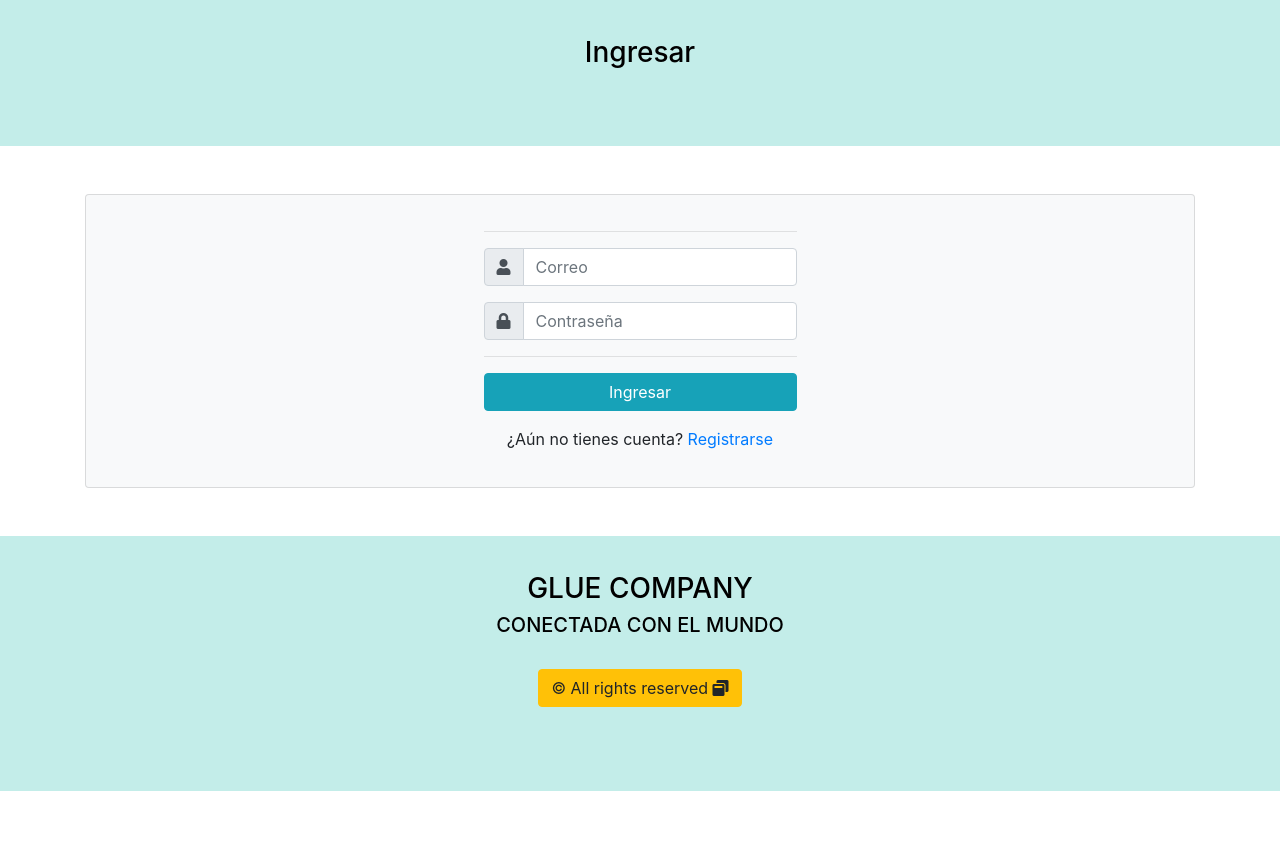
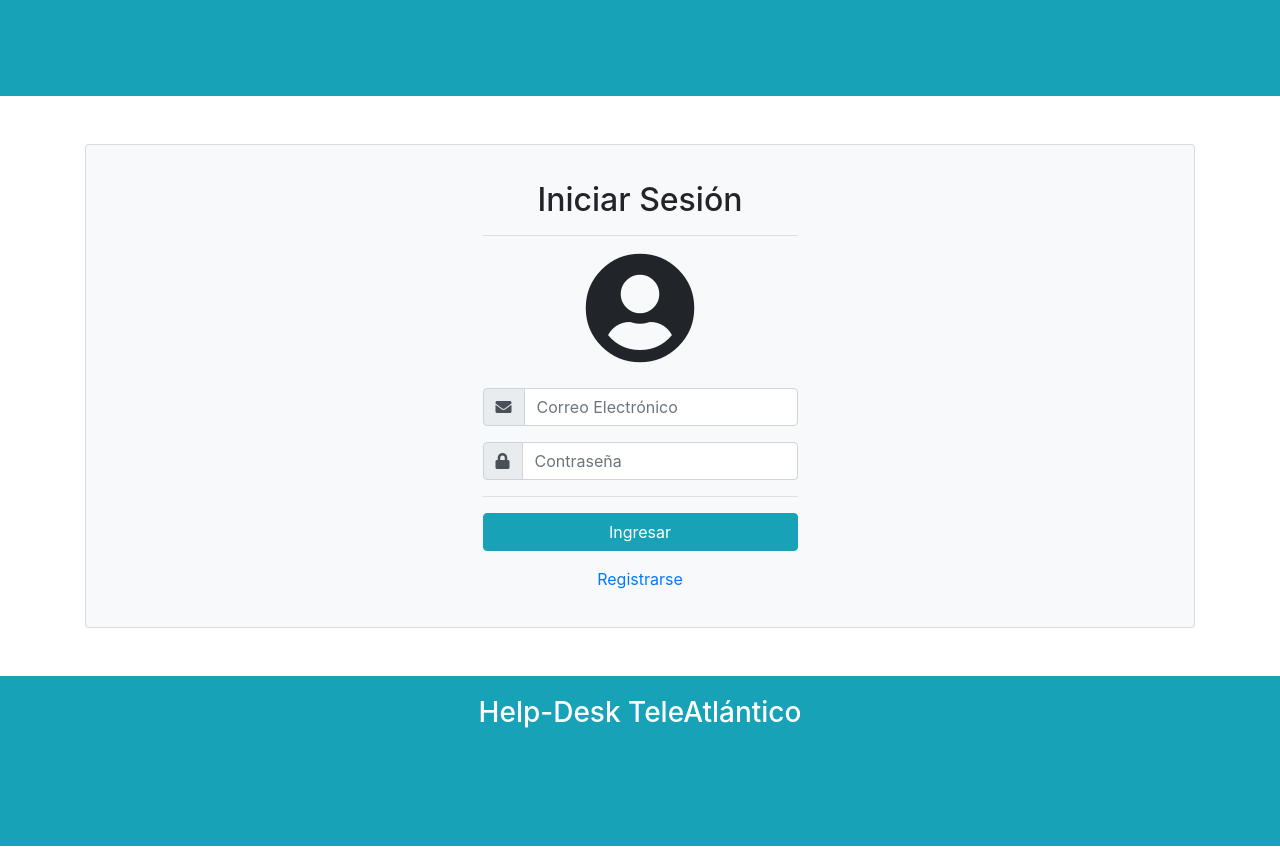
Before and after one commit to rachel-tindel/if4101-Client-Frontend-HelpDesk, an Angular app in the folder FrontEnd-Client-TeleAtlantico-Support-master/: page /login in a window 1280 px wide. Before the commit the page ends 807 px from the top, so only its background shows below. Built offline with nearby package versions, Linux system fonts and the light colour scheme.

Commit message:
Changes UI
Co-Authored-By: ErickChAg <66395496+ErickChAg@users.noreply.github.com>

```diff
--- a/FrontEnd-Client-TeleAtlantico-Support-master/src/app/app.component.html
+++ b/FrontEnd-Client-TeleAtlantico-Support-master/src/app/app.component.html
@@ -1,17 +1,20 @@
 <router-outlet></router-outlet>
+<body bgcolor="#17a2b8;">
+    <div style="background-color: #17a2b8;"></div>
+</body>
+
 <footer>
     <br><br>
-    <article class="mb-3" style="background-color: #C3EDE9;">
+    <div style="background-color: #17a2b8;">
+    <article class="mb-3" style="background-color: #17a2b8;">
         <div class="card-body text-center">
-            <h3 class="text-white mt-3 blk"> GLUE COMPANY </h3>
-            <p class="h5 text-white blk"> CONECTADA CON EL MUNDO </p> <br>
+            <h3 style="color:white" > Help-Desk TeleAtlántico </h3>
+           <br>
             <p>
-                <a class="btn btn-warning"> © All rights reserved
-                <i class="fa fa-window-restore "></i>
-                </a>
+
             </p>
         </div>
         <br><br>
     </article>
-
+</div>
 </footer>
--- a/FrontEnd-Client-TeleAtlantico-Support-master/src/app/components/login/login.component.html
+++ b/FrontEnd-Client-TeleAtlantico-Support-master/src/app/components/login/login.component.html
@@ -1,21 +1,25 @@
-<article class="mb-3" style="background-color: #C3EDE9;">
+<article class="mb-3" style="background-color: #17a2b8;">
     <div class="card-body text-center">
-        <h3 class="text-white mt-3 blk"> Ingresar </h3>
+        <h3 style="color:white" > </h3>
     </div>
     <br><br>
 </article>
 
-<div class="container mt-5">
-    <div class="card bg-light">
-        <article class="card-body mx-auto" style="max-width: 400px;">
-            <h4 class="card-title mt-3 text-center"></h4>
+<div class="container mt-5" >
+    <div class="card bg-light" >
+        <article class="card-body mx-auto" style="max-width: 400px" >
+            <h2 class="card-title mt-3 text-center">Iniciar Sesión</h2>
             <hr>
+            <div class="text-center">
+                <i class="fas fa-user-circle fa-7x" ></i>
+            </div>
+            <br>
             <form autocomplete="off" [formGroup]="loginForm" (ngSubmit)="loginUser()">
                 <div class="form-group input-group">
                     <div class="input-group-prepend">
-                        <span class="input-group-text"> <i class="fas fa-user"></i> </span>
+                        <span class="input-group-text"> <i class="fas fa-envelope"></i> </span>
                     </div>
-                    <input id="email" [class.is-invalid]="valueNoValid('email')" class="form-control" formControlName="email" placeholder="Correo" type="email">
+                    <input id="email" [class.is-invalid]="valueNoValid('email')" class="form-control" formControlName="email" placeholder="Correo Electrónico" type="email">
                 </div>
 
                 <div class="form-group input-group">
@@ -29,7 +33,7 @@
                 <div class="form-group">
                     <button type="submit" class="btn btn-info btn-block"> Ingresar  </button>
                 </div>
-                <p class="text-center">¿Aún no tienes cuenta? <a routerLink="/register" href="">Registrarse</a> </p>
+                <p class="text-center"> <a routerLink="/register" href="">Registrarse</a> </p>
             </form>
         </article>
     </div>
--- a/FrontEnd-Client-TeleAtlantico-Support-master/src/app/components/register/register.component.html
+++ b/FrontEnd-Client-TeleAtlantico-Support-master/src/app/components/register/register.component.html
@@ -1,6 +1,6 @@
-<article class="mb-3" style="background-color: #C3EDE9;">
+<article class="mb-3" style="background-color: #17a2b8;">
   <div class="card-body text-center">
-    <h3 class="text-white mt-3 blk"> Crear Cuenta </h3>
+    <h3 class="text-white mt-3 blk"> </h3>
   </div>
   <br><br>
 </article>
@@ -8,44 +8,64 @@
 <div class="container">
   <div class="card bg-light">
     <article class="card-body mx-auto" style="max-width: 400px;">
-      <h4 class="card-title mt-3 text-center"></h4>
+      <h2 class="card-title mt-3 text-center">Registrarse</h2>
       <hr>
       <form autocomplete="off" [formGroup]="registerForm" (ngSubmit)="createUser()">
+
+        <table>
+
+
+        </table>
+
+        <table style="width:220px;">
+
+            <th>
+              <tr style="width:200px">
+
                 <div class="form-group input-group">
                   <div class="input-group-prepend">
                     <span class="input-group-text"> <i class="fa fa-user"></i> </span>
                   </div>
                   <input id="name" class="form-control" formControlName="name" name=""
                     placeholder="Nombre *" type="text">
-        </div>
+                </div> <br>
+
                 <div class="form-group input-group">
                   <div class="input-group-prepend">
                     <span class="input-group-text"> <i class="fa fa-user"></i> </span>
                   </div>
                   <input formControlName="firstsurname" id="firstsurname" name=""
                     class="form-control" placeholder="Primer Apellido *" type="text">
-        </div>
+                </div> <br>
+
                 <div class="form-group input-group">
                   <div class="input-group-prepend">
                     <span class="input-group-text"> <i class="fa fa-user"></i> </span>
                   </div>
                   <input formControlName="secondsurname" id="secondsurname"  name=""
                     class="form-control" placeholder="Segundo Apellido *" type="text">
-        </div>
+                </div> <br>
+
                 <div class="form-group input-group">
                   <div class="input-group-prepend">
                     <span class="input-group-text"> <i class="fa fa-address-book"></i> </span>
                   </div>
                   <input formControlName="address" id="address" name="" class="form-control"
                     placeholder="Dirección Exacta *" type="text">
-        </div>
+                </div> <br>
+              </tr>
+            </th>
+            <th>
+              <tr style="width:200px;">
+
                 <div class="form-group input-group">
                   <div class="input-group-prepend">
                     <span class="input-group-text"> <i class="fa fa-envelope"></i> </span>
                   </div>
                   <input formControlName="email" id="email" name="" class="form-control"
                     placeholder="Correo Electrónico *" type="email">
-        </div>
+                </div> <br>
+
                 <div class="form-group input-group">
                   <div class="input-group-prepend">
                     <span class="input-group-text"> <i class="fa fa-phone"></i> </span>
@@ -55,7 +75,8 @@
                   </select>
                   <input formControlName="phone" id="phone" name="" class="form-control"
                     placeholder="Contacto Principal *" type="number" min="0" required>
-        </div>
+                </div> <br>
+
                 <div class="form-group input-group">
                   <div class="input-group-prepend">
                     <span class="input-group-text"> <i class="fa fa-phone"></i> </span>
@@ -65,7 +86,7 @@
                   </select>
                   <input formControlName="secondcontact" id="secondcontact"  name=""
                     class="form-control" placeholder="Segundo Contacto " type="number" min="0" required>
-        </div>
+                </div> <br>
 
                 <div class="form-group input-group">
                   <div class="input-group-prepend">
@@ -73,7 +94,11 @@
                   </div>
                   <input formControlName="password" id="password" class="form-control"
                     placeholder="Crear Contraseña *" type="password">
-        </div>
+                </div> <br>
+              </tr>
+            </th>
+
+        </table>
 
         <div class="form-group input-group">
           <label for="">Seleccione sus servicios:</label>
@@ -112,8 +137,6 @@
             Seleccione al menos un servicio
           </div>
         </div>
-
-
         <hr>
         <div class="form-group">
           <button type="submit" class="btn btn-info btn-block"> Crear Cuenta </button>
```
Lines whose indentation alone changed are shown as unchanged.
